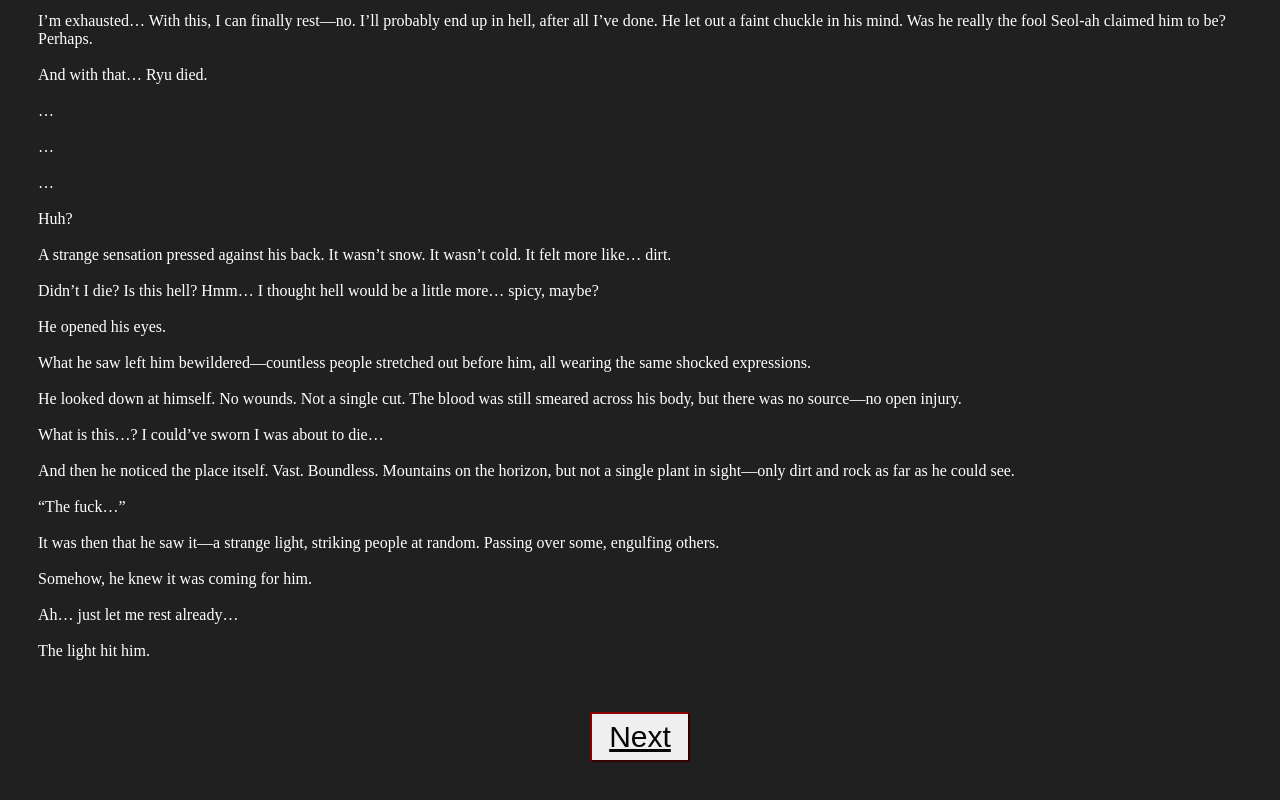
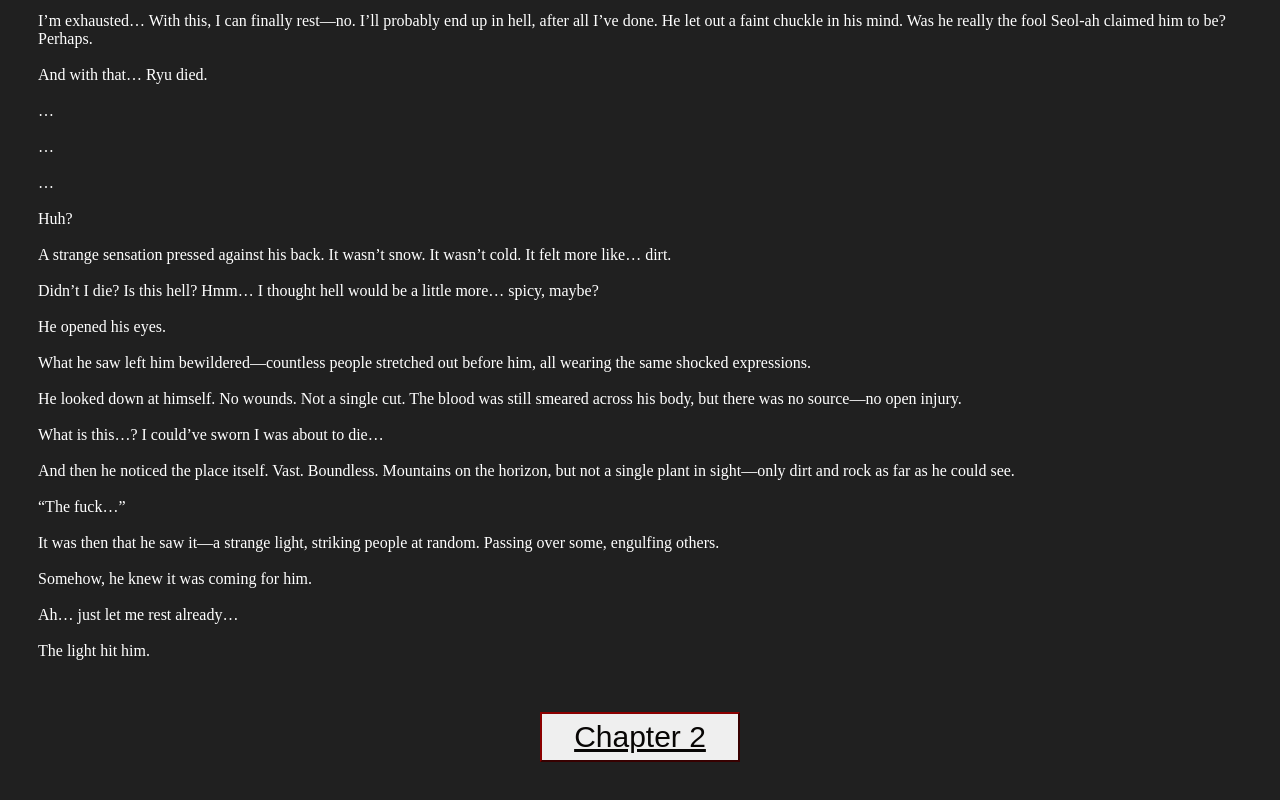
Before and after one commit to TheRyu876/Chapter-1, a plain HTML site: page index.html in a window 1280 px wide. Shown: the part 1226-2026 px from the top of the page. Drawn offline with Linux system fonts and the light colour scheme.

Commit message:
update message

```diff
--- a/index.html
+++ b/index.html
@@ -256,7 +256,7 @@
   <br>
 
 
-   <button> <a href="https://theryu876.github.io/Chapter-2"> Next </a> </button>
+   <button>  <a href="https://theryu876.github.io/Chapter-2">  Chapter 2  </a> </button>
 
    <br>
    <br>
@@ -299,7 +299,10 @@
      display: block;
      margin: auto;
      block-size: 50px;
-     width: 100px;
+     width: 200px;
+
+
+
 
 
  }
@@ -308,6 +311,8 @@
 
      color: rgb(8, 6, 5);
      font-size: 30;
+
+
 
 
 
```
